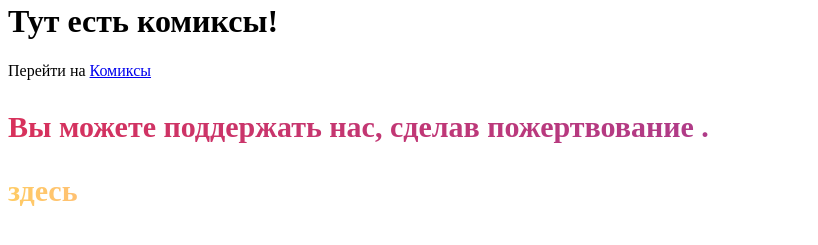
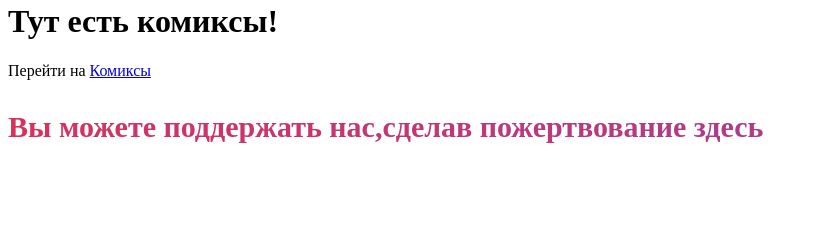
Before and after one commit to Maffa4kin/pornlab42, a plain HTML site: page index.html in a window 1280 px wide. Shown: the part 345-590 px from the top of the page, without its empty margins (0-818 px from the left). Drawn offline with Linux system fonts and the light colour scheme.

Commit message:
Update index.html

```diff
--- a/index.html
+++ b/index.html
@@ -46,8 +46,8 @@
 </head>
 <body>
 
-  <p class="gradient-text">Вы можете поддержать нас, сделав пожертвование
-      <a href="https://www.donationalerts.com/r/maffa4kin"></a>.</p> <p class="gradient-text2">здесь</p>
+  <p class="gradient-text">Вы можете поддержать нас,сделав пожертвование
+      <a href="https://www.donationalerts.com/r/maffa4kin"></a>здесь</p>
 </body>
 </html>
 <link rel="stylesheet"
```
